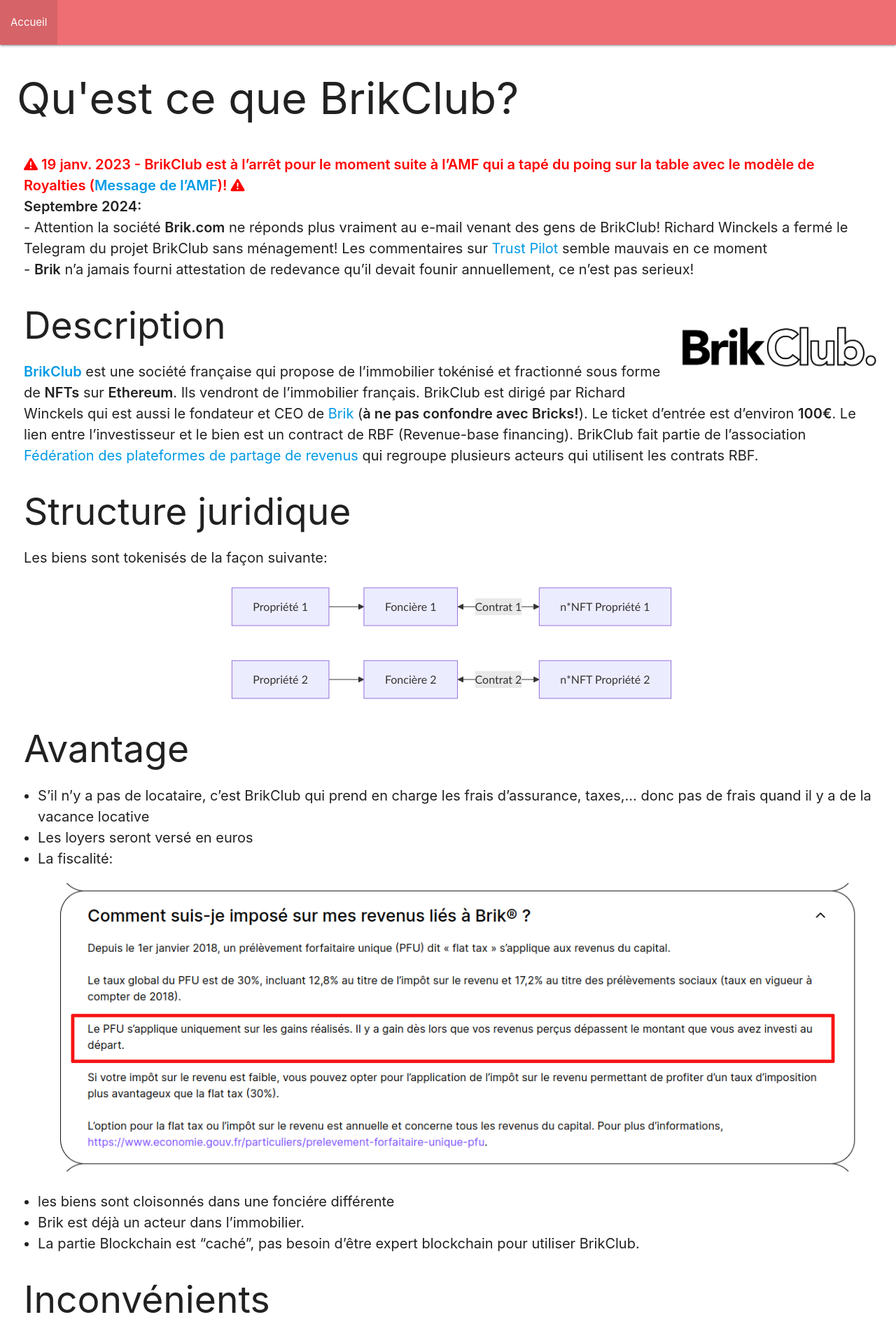
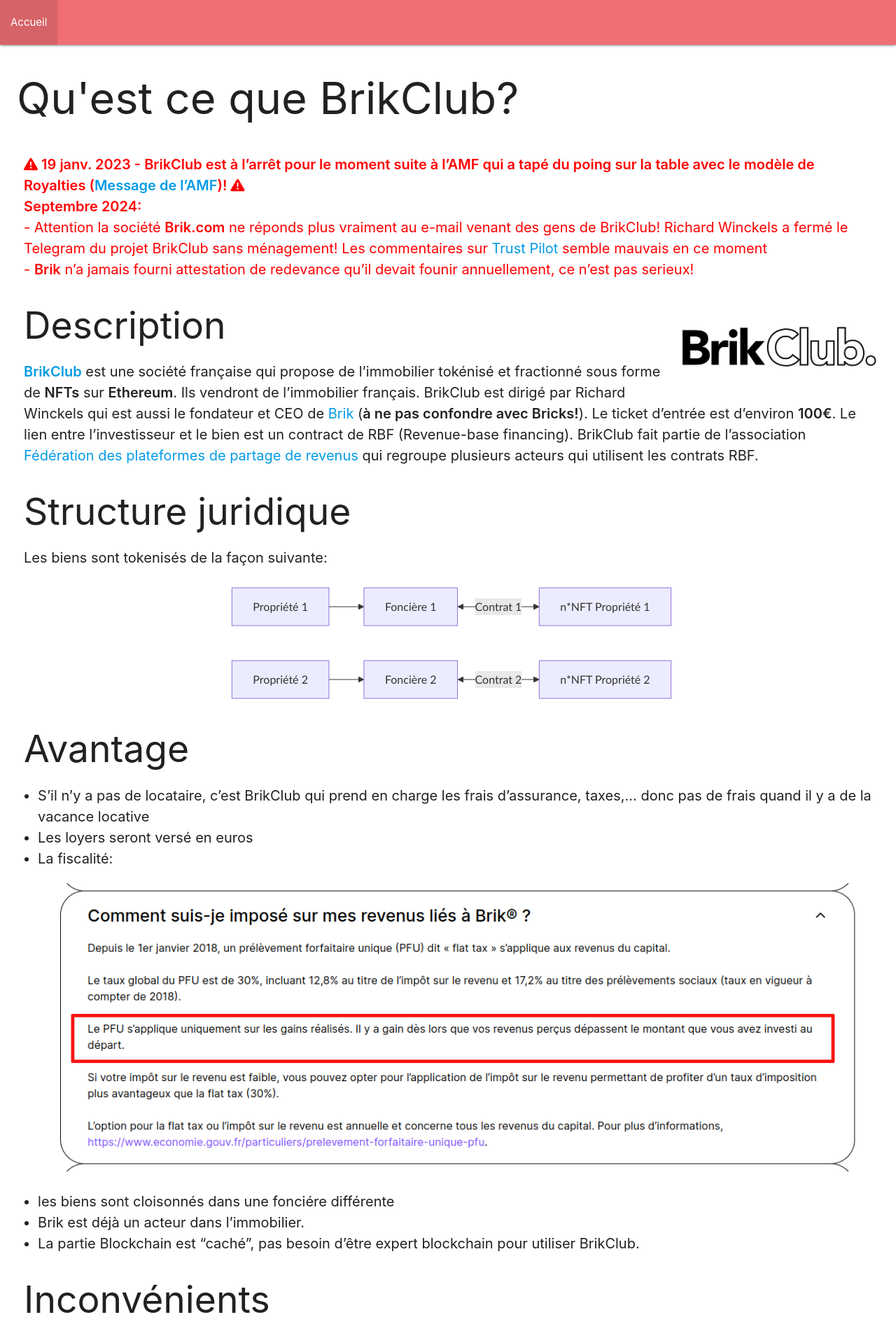
Before and after one commit to minus78/minus78.github.io, a Jekyll site: the page built from _posts/2022-11-09-BrikClub.markdown, in a window 1280 px wide. Shown: the top 1912 px of the page at 70% size. Built offline with Jekyll 4.4.1, drawn with Linux system fonts in a browser that asks for light colours.

Commit message:
Update 2022-11-09-BrikClub.markdown

```diff
--- a/_posts/2022-11-09-BrikClub.markdown
+++ b/_posts/2022-11-09-BrikClub.markdown
@@ -10,10 +10,12 @@
 
 <span style="color:red;">**<i class="icon fa fa-triangle-exclamation"></i> 19 janv. 2023 - BrikClub est à l'arrêt pour le moment suite à l'AMF qui a tapé du poing sur la table avec le modèle de Royalties ([Message de l'AMF](https://www.amf-france.org/fr/actualites-publications/communiques/communiques-de-lamf/lamf-met-en-garde-le-public-contre-certaines-plateformes-proposant-dinvestir-dans-limmobilier-sous))! <i class="icon fa fa-triangle-exclamation"></i>**</span>
 <br/>
+<span style="color:red;">
 **Septembre 2024:**<br/>
     - Attention la société **Brik.com** ne réponds plus vraiment au e-mail venant des gens de BrikClub! Richard Winckels a fermé le Telegram du projet BrikClub sans ménagement! Les commentaires sur [Trust Pilot](https://fr.trustpilot.com/review/brik.com) semble mauvais en ce moment
     <br/>
     - **Brik** n'a jamais fourni attestation de redevance qu'il devait founir annuellement, ce n'est pas serieux!
+</span>
 
 <img src="/img/logo-brik-club.png" align="right" class="hide-on-small-only" style="margin-left: 20px; height: 150px" />
 
```
